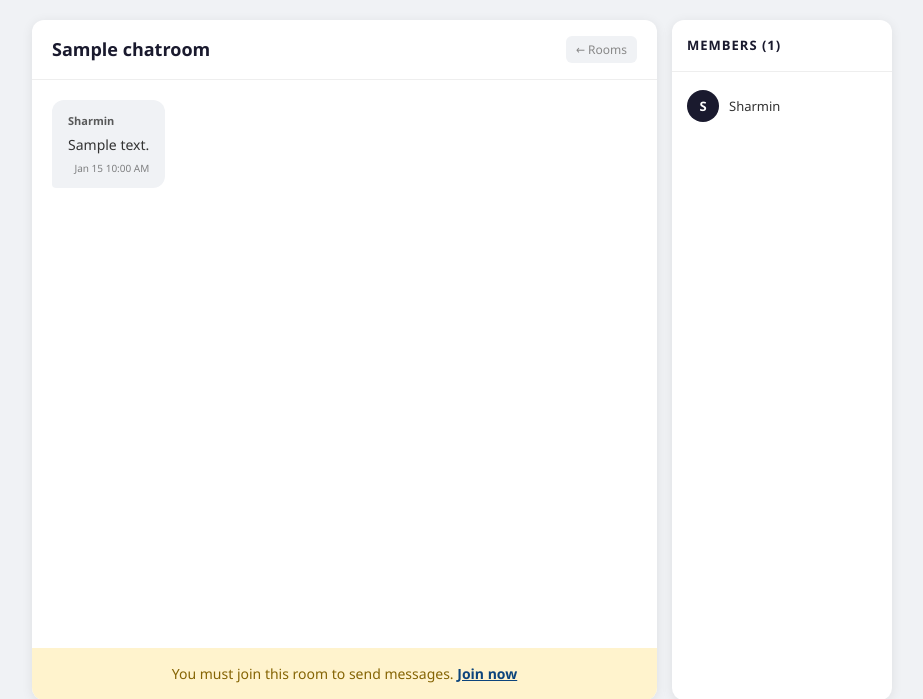
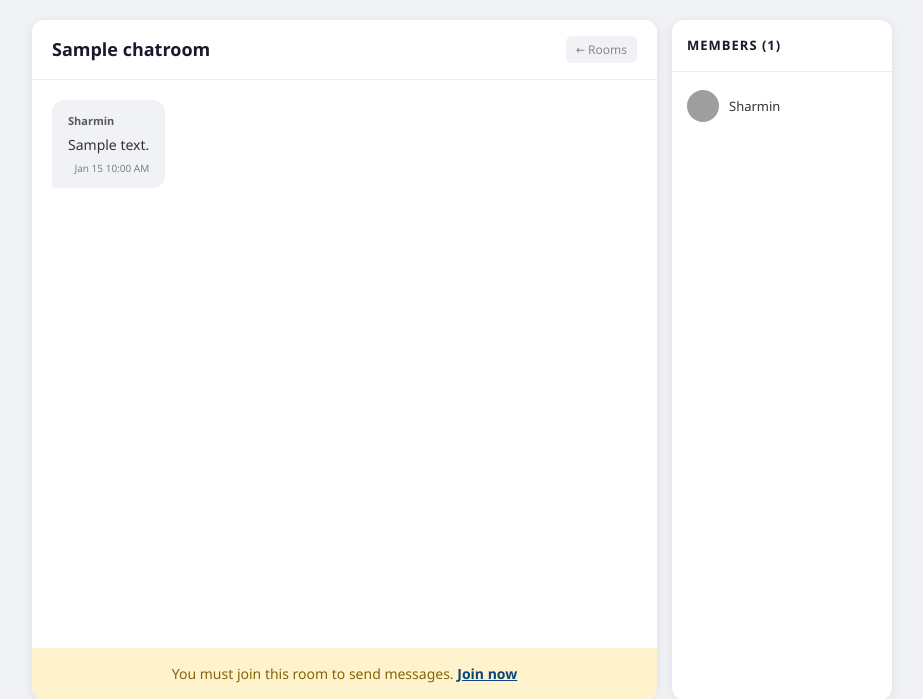
Before and after one commit to Sharmin-Sultana-Shila/JobSphere, a Django app: template templates/updates/chat_room_window.html in a window 1280 px wide. Shown: the part 68-767 px from the top of the page, without its empty margins (178-1101 px from the left). Run offline with Django 5.2, Linux system fonts and the light colour scheme; the template is opened without the code that fills it: values that come from a table or form of the project are taken from there, others are empty; data comes from the database, SQL or seed files in the repository; tables that the repository leaves empty hold one stand-in row (values such as "Sample post"); grey boxes are pictures that could not be loaded.

Commit message:
Display member profile pictures in chat room
Add profile picture display for chat room members.

```diff
--- a/templates/updates/chat_room_window.html
+++ b/templates/updates/chat_room_window.html
@@ -408,7 +408,11 @@
         <div class="sidebar-members">
             {% for member in members %}
             <div class="member-item">
-                <div class="member-avatar-small">{{ member.user.name|first }}</div>
+                {% if member.user.profile_pic %}
+                    <img src="{{ member.user.profile_pic.url }}" style="width: 32px; height: 32px; border-radius: 50%; object-fit: cover;">
+                {% else %}
+                    <div class="member-avatar-small">{{ member.user.name|first }}</div>
+                {% endif %}
                 <div>
                     <div class="member-name">{{ member.user.name }}</div>
                     {% if member.user == user %}
```
